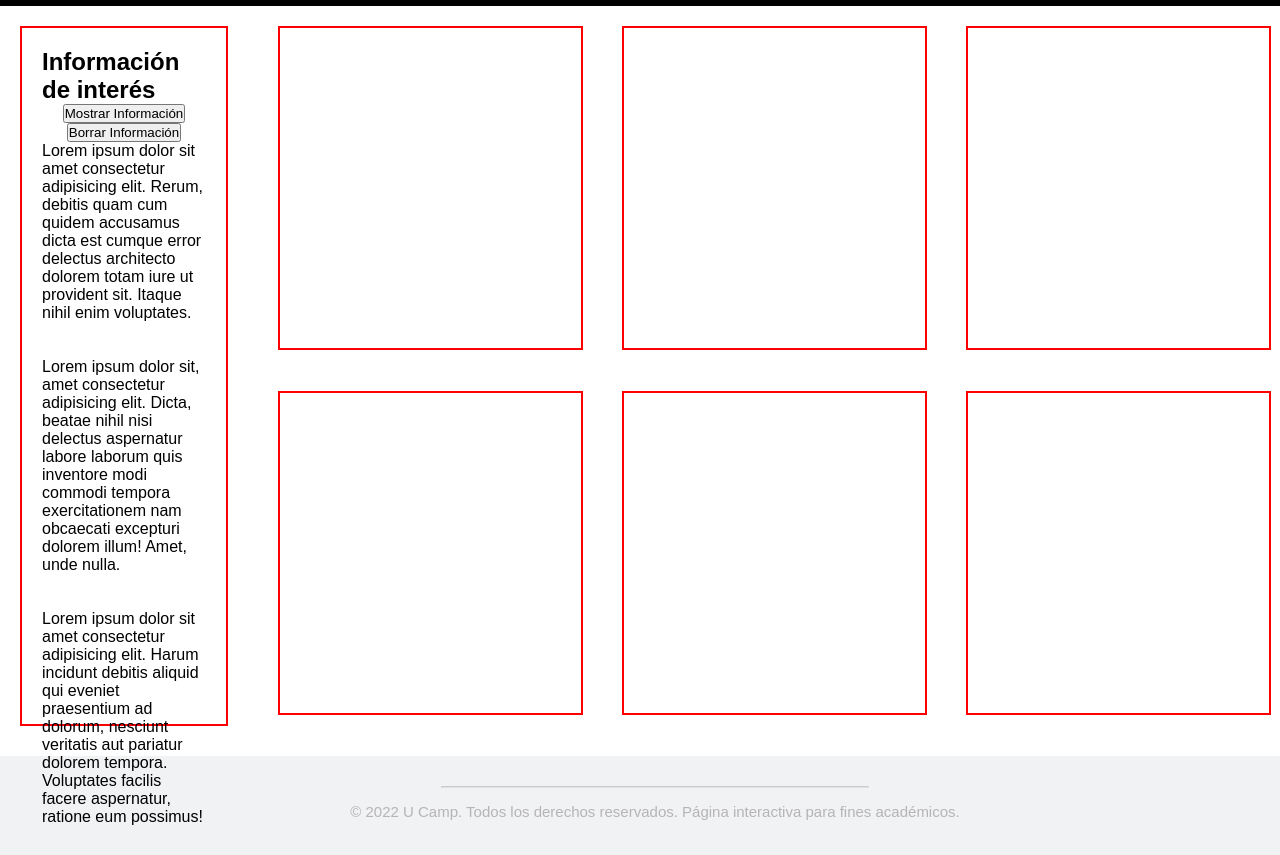
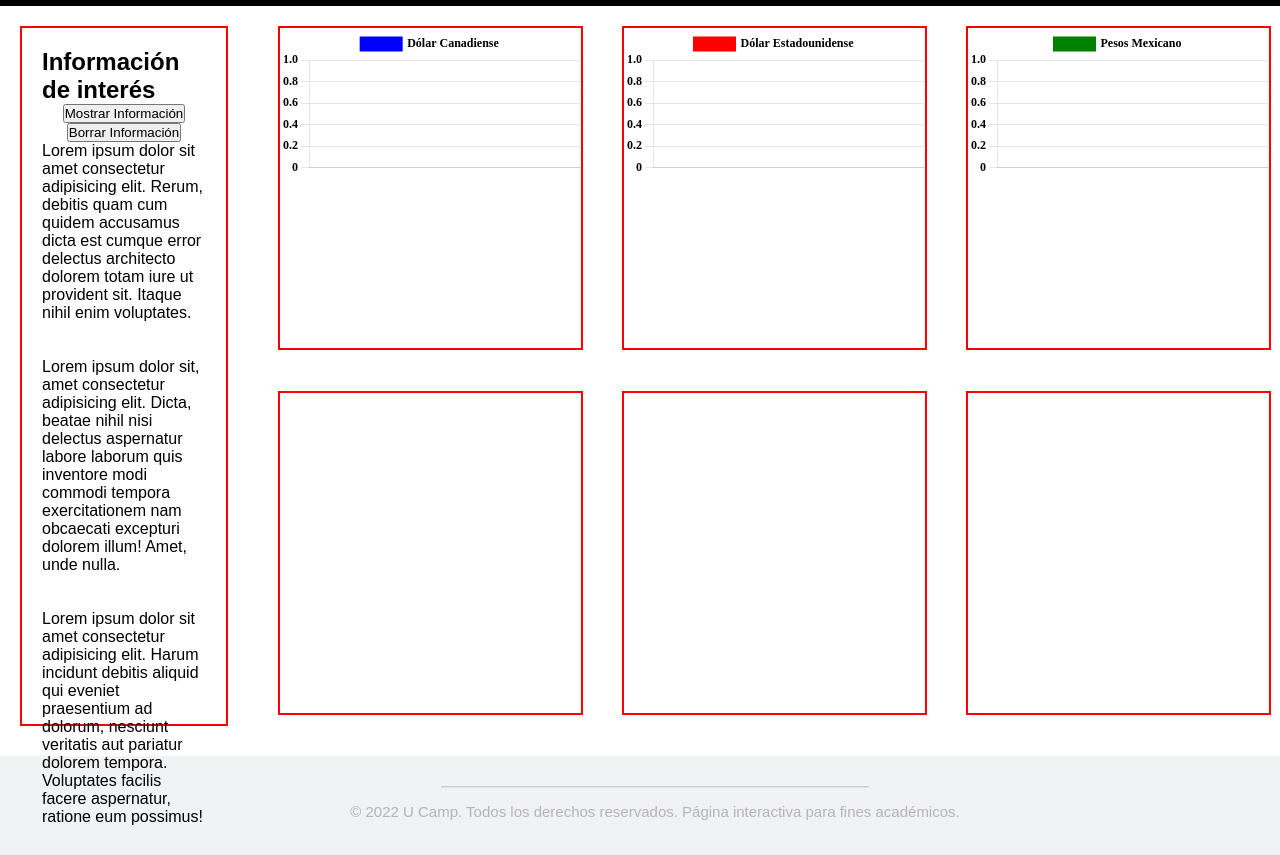
Before and after one commit to guinea90/UCAMP-Dashboard.github.io, a website with bundled scripts: page index.html in a window 1280 px wide. Shown: the part 54-909 px from the top of the page. Built offline with nearby package versions, Linux system fonts and the light colour scheme.

Commit message:
Tercer Commit

```diff
--- a/index.html
+++ b/index.html
@@ -66,7 +66,7 @@
         </div>
 
         <script src="https://cdn.jsdelivr.net/npm/chart.js"></script>
-        <script src="index.js"></script>
+        <script src="index.js" type="module"></script>
     </section>
 </body>
 
```
Also changed, not shown: index.js (+6 -36 lines).
